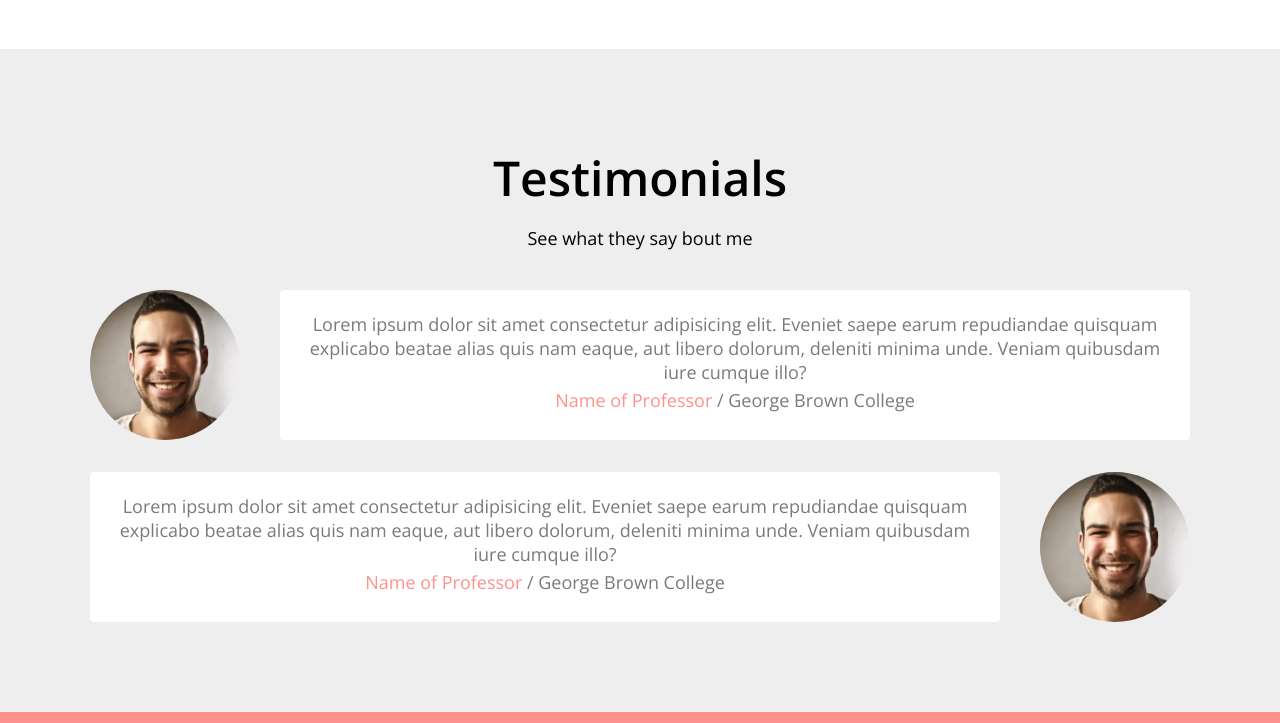
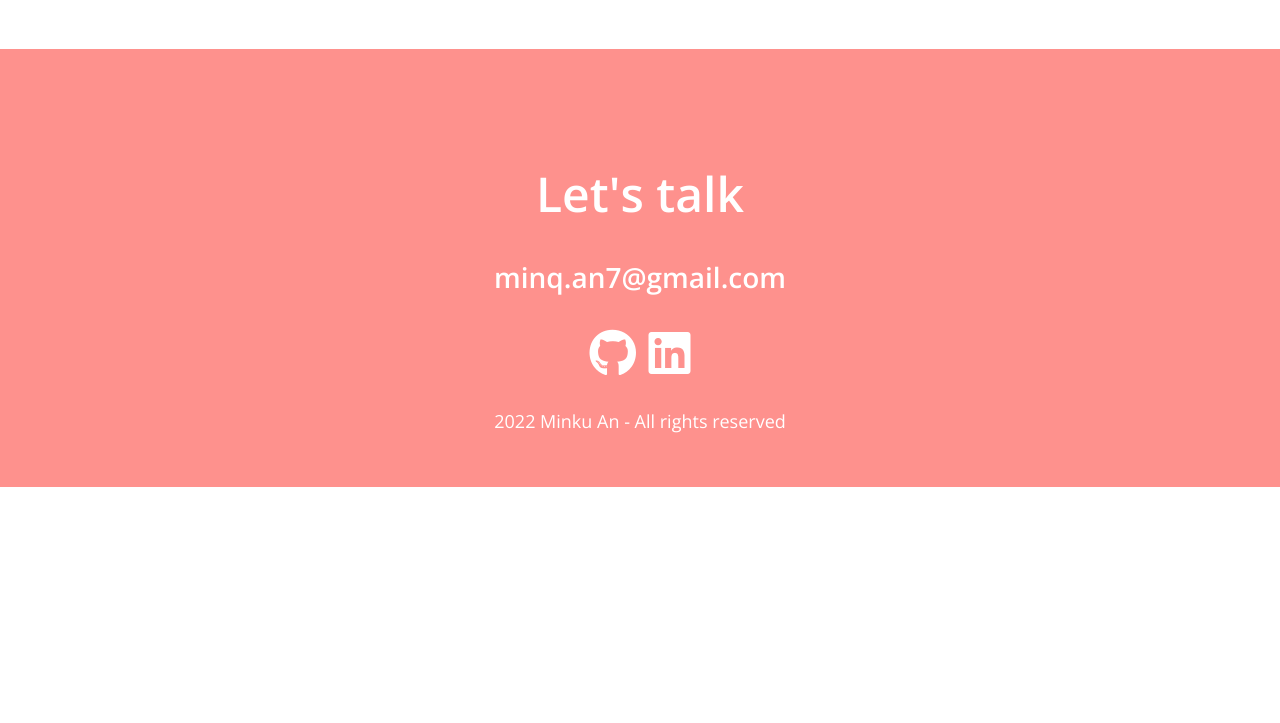
Before and after one commit to minQAn/minqan.github.io, a plain HTML site: page index.html in a window 1280 px wide. Shown: the part 2837-3560 px from the top of the page. After the commit the page ends 3324 px from the top, so only its background shows below. Drawn offline with nearby package versions, Linux system fonts and the light colour scheme.

Commit message:
Update index.html

```diff
--- a/index.html
+++ b/index.html
@@ -239,7 +239,7 @@
     </section>
 
     <!-- Testimonials -->
-    <section id="testimonials" class="section">
+    <!-- <section id="testimonials" class="section">
         <div class="section__container">
             <h1>Testimonials</h1>
             <h3>See what they say bout me</h3>
@@ -261,7 +261,7 @@
                 </div>
             </div>
         </div>
-    </section>
+    </section> -->
 
     <!-- Contact -->
     <section id="contact" class="section">
```
